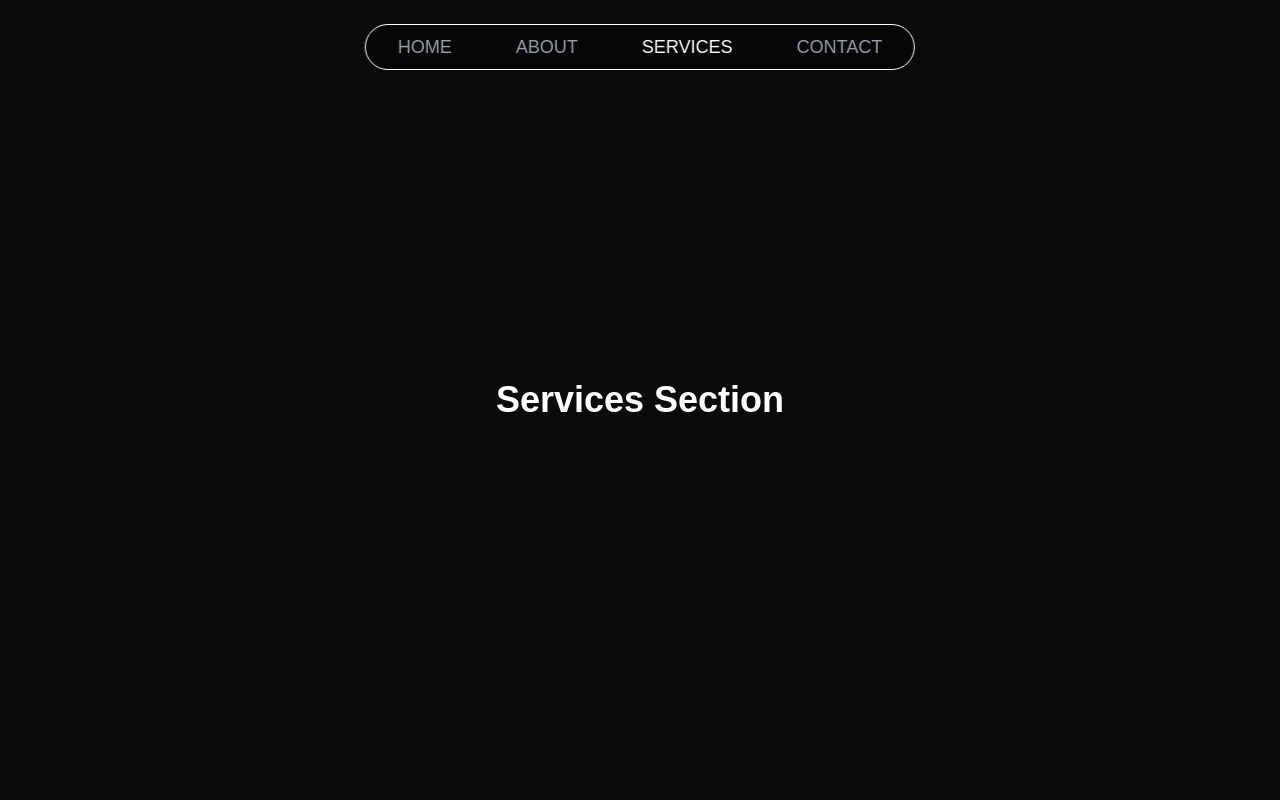
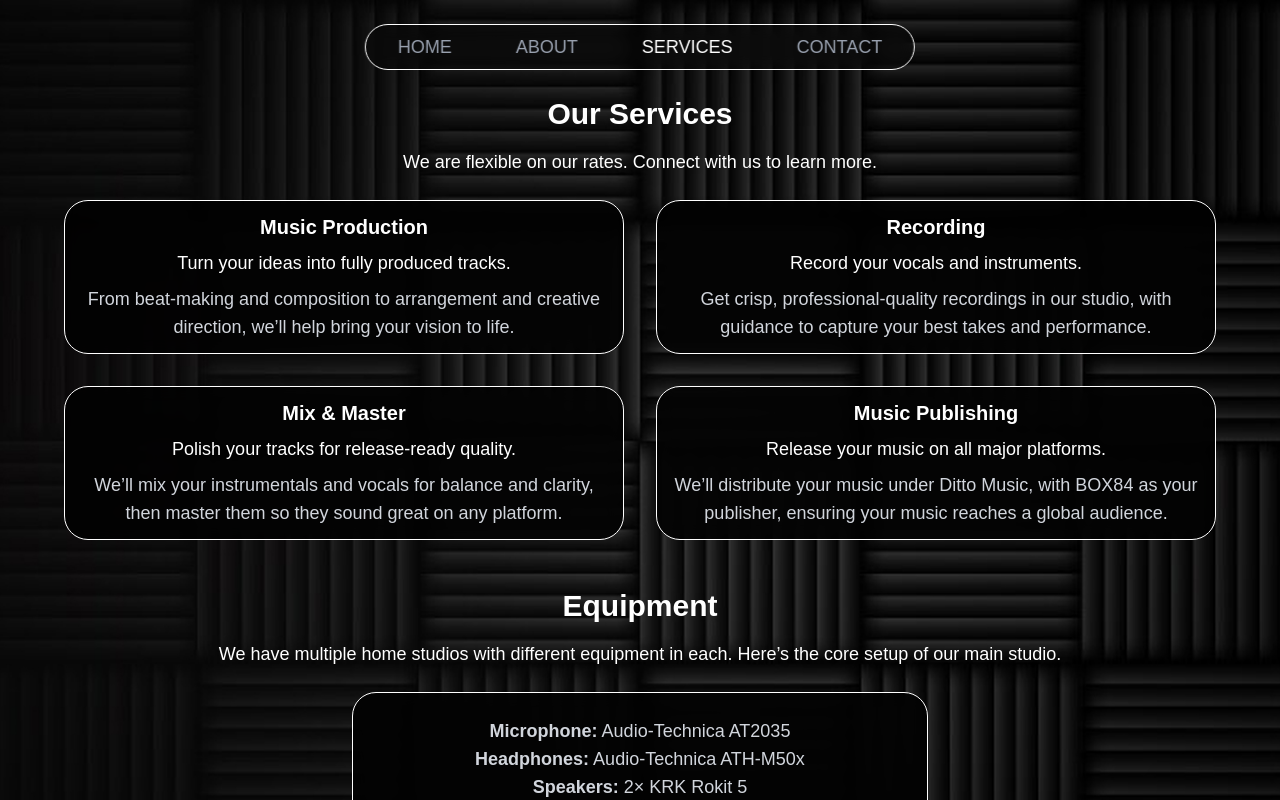
Before and after one commit to joshuakitong/box-studio, a React (Vite) app: page /#/services in a window 1280 px wide. Shown: the top 800 px of the page. Built offline with nearby package versions, Linux system fonts and the light colour scheme.

Commit message:
feat: add services page services and equipment sections

```diff
--- a/src/pages/Services.jsx
+++ b/src/pages/Services.jsx
@@ -3,9 +3,14 @@ import ServicesSection from "../sections/Services";
 
 export default function Services() {
   return (
-    <>
+    <div
+      className="min-h-screen flex flex-col w-full pt-12 bg-fixed bg-center bg-cover"
+      style={{
+        backgroundImage: `url(${import.meta.env.BASE_URL}services/servicesbackground.jpg)`,
+      }}
+    >
       <ServicesSection />
       <EquipmentSection />
-    </>
+    </div>
   );
 }
--- a/src/sections/Equipment.jsx
+++ b/src/sections/Equipment.jsx
@@ -1,7 +1,24 @@
 export default function Equipment() {
   return (
-    <div className="flex items-center justify-center min-h-screen max-w-4xl mx-auto">
-      <h1 className="text-4xl font-bold">Equipment Section</h1>
+    <div className="flex flex-col justify-center w-full px-6 pt-12">
+      <div className="relative z-10 max-w-full mx-auto">
+        <h2 className="text-2xl sm:text-3xl font-bold text-center mb-4 text-white">
+          Equipment
+        </h2>
+        <p className="text-center text-xs sm:text-sm md:text-md lg:text-lg text-white mb-6">
+          We have multiple home studios with different equipment in each. Here’s the core setup of our main studio.
+        </p>
+
+        <div className="flex flex-col max-w-xl mx-auto items-center text-center bg-black/80 backdrop-blur-sm border border-white rounded-3xl p-6 hover:scale-102 transition-all duration-300">
+          <p className="text-gray-300 text-xs sm:text-sm md:text-md lg:text-lg">
+            <strong>Microphone:</strong> Audio-Technica AT2035<br />
+            <strong>Headphones:</strong> Audio-Technica ATH-M50x<br />
+            <strong>Speakers:</strong> 2× KRK Rokit 5<br />
+            <strong>Audio Interface:</strong> Behringer UMC202HD<br />
+            <strong>Instruments:</strong> Full band instruments available upon request
+          </p>
+        </div>
+      </div>
     </div>
   );
 }
--- a/src/sections/Services.jsx
+++ b/src/sections/Services.jsx
@@ -1,7 +1,54 @@
 export default function Services() {
+  const services = [
+    {
+      title: "Music Production",
+      subtitle: "Turn your ideas into fully produced tracks.",
+      description:
+        "From beat-making and composition to arrangement and creative direction, we’ll help bring your vision to life."
+    },
+    {
+      title: "Recording",
+      subtitle: "Record your vocals and instruments.",
+      description:
+        "Get crisp, professional-quality recordings in our studio, with guidance to capture your best takes and performance."
+    },
+    {
+      title: "Mix & Master",
+      subtitle: "Polish your tracks for release-ready quality.",
+      description:
+        "We’ll mix your instrumentals and vocals for balance and clarity, then master them so they sound great on any platform."
+    },
+    {
+      title: "Music Publishing",
+      subtitle: "Release your music on all major platforms.",
+      description:
+        "We’ll distribute your music under Ditto Music, with BOX84 as your publisher, ensuring your music reaches a global audience."
+    }
+  ];
+
   return (
-    <div className="flex items-center justify-center min-h-screen max-w-4xl mx-auto">
-      <h1 className="text-4xl font-bold">Services Section</h1>
+    <div className="flex flex-col justify-center w-full px-6 pt-12">
+      <div className="relative z-10 max-w-6xl mx-auto">
+        <h2 className="text-2xl sm:text-3xl font-bold text-center mb-4 text-white">
+          Our Services
+        </h2>
+        <p className="text-center text-xs sm:text-sm md:text-md lg:text-lg text-white mb-6">
+          We are flexible on our rates. Connect with us to learn more.
+        </p>
+
+        <div className="grid gap-8 grid-cols-1 sm:grid-cols-2">
+          {services.map((service, i) => (
+            <div
+              key={i}
+              className="flex flex-col items-center text-center bg-black/80 backdrop-blur-sm border border-white rounded-3xl p-3 hover:scale-102 transition-all duration-300"
+            >
+              <h3 className="text-sm sm:text-md md:text-lg lg:text-xl font-semibold text-white mb-2">{service.title}</h3>
+              <p className="text-white text-xs sm:text-sm md:text-md lg:text-lg mb-2">{service.subtitle}</p>
+              <p className="text-gray-300 text-xs sm:text-sm md:text-md lg:text-lg">{service.description}</p>
+            </div>
+          ))}
+        </div>
+      </div>
     </div>
   );
 }
```
